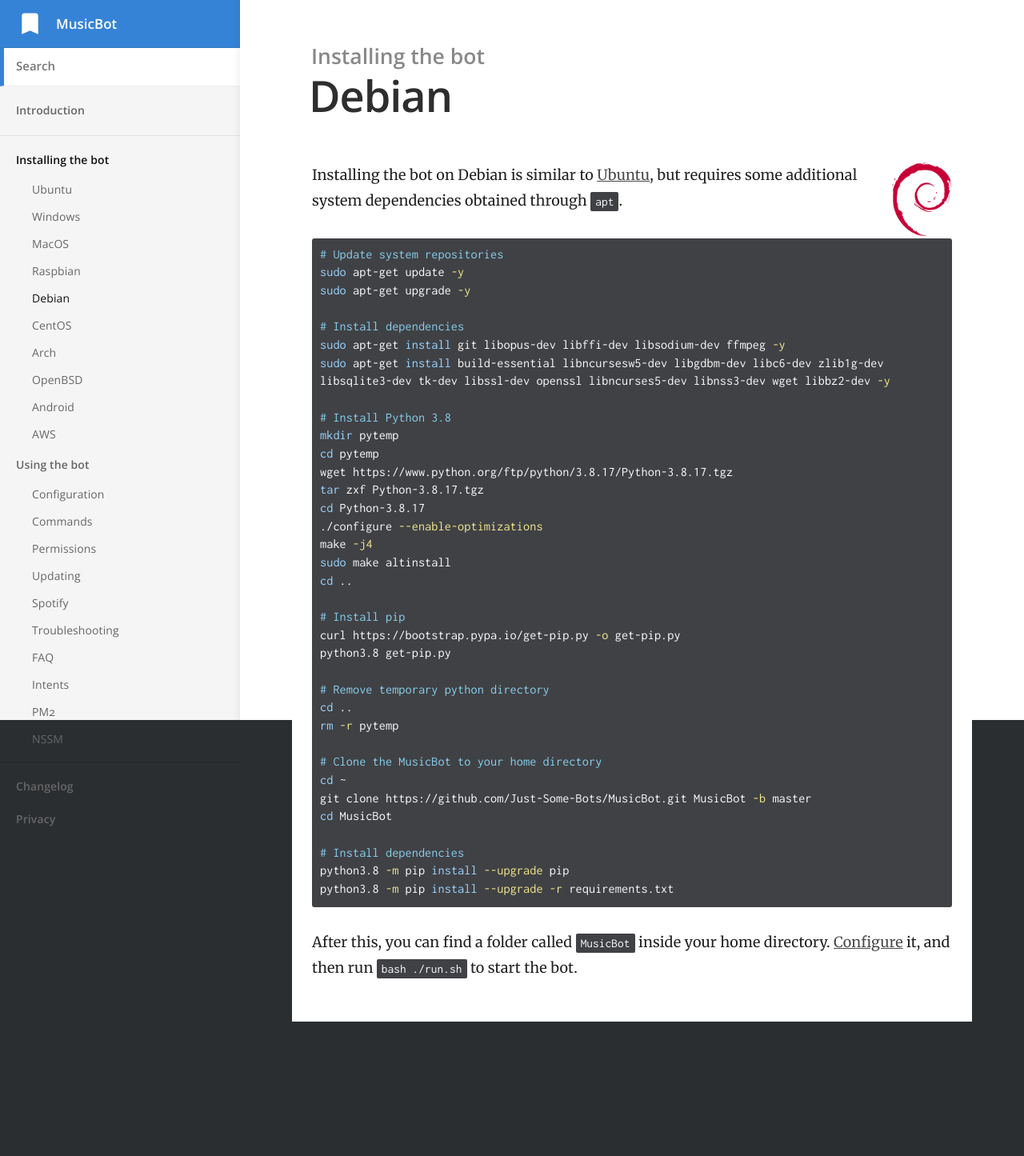
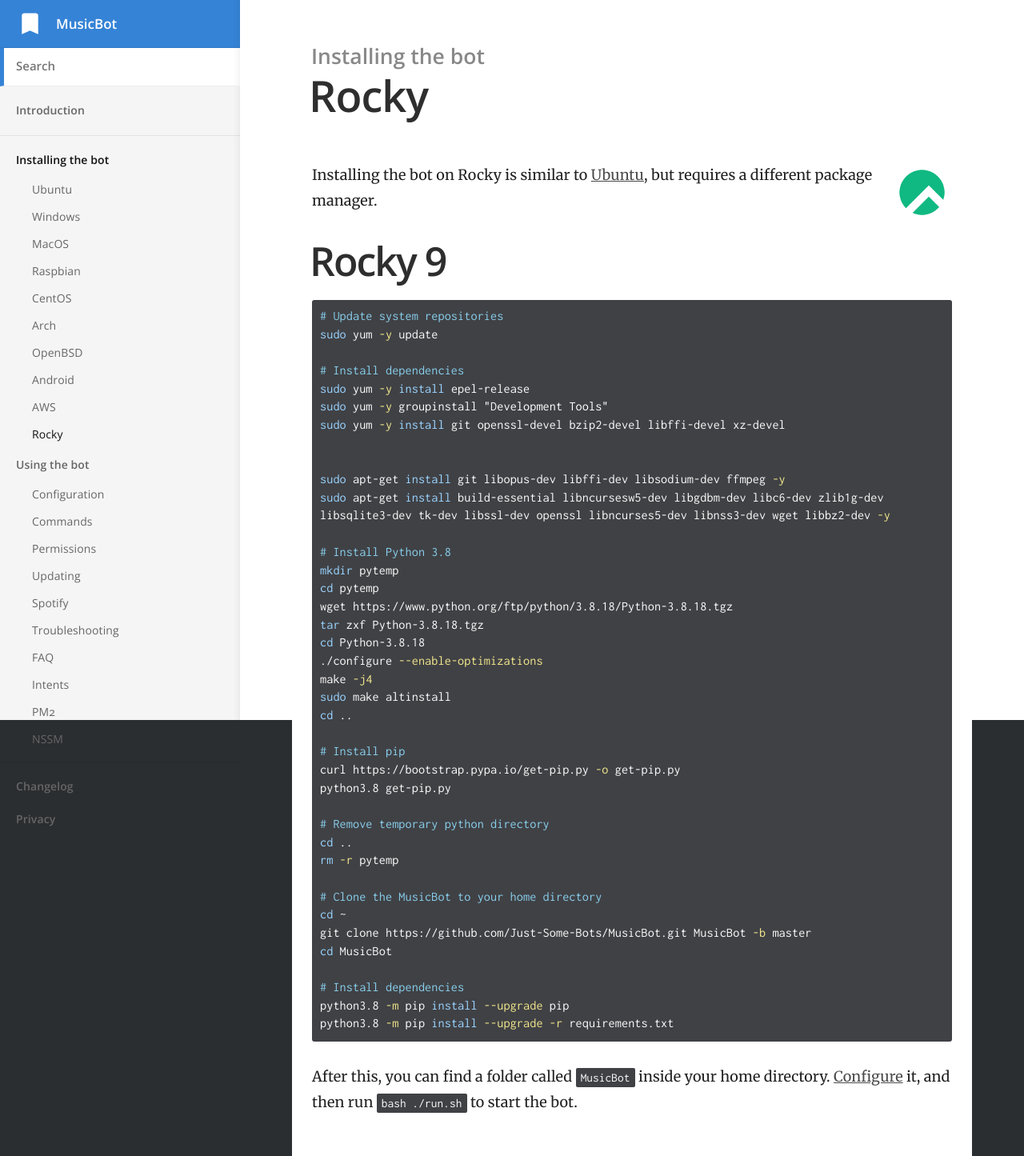
Before and after one commit to Just-Some-Bots/MusicBot, a Jekyll site: the page built from _docs/installing/rocky.md, in a window 1280 px wide. Shown: the whole page at 80% size. Built offline with Jekyll 4.4.1, drawn with Linux system fonts in a browser that asks for light colours; before the commit the page ends 1277 px from its top, so only the background shows below that.

Commit message:
change python to 3.8.18 and get started on rocky guide

```diff
--- a/_docs/installing/debian.md
+++ b/_docs/installing/rocky.md
@@ -1,27 +1,33 @@
 ---
-title: Debian
+title: Rocky
 category: Installing the bot
-order: 5
+order: 11
 ---
-<img class="doc-img" src="{{ site.baseurl }}/images/debian.png" alt="debian" style="width: 75px; float: right;"/>
 
-Installing the bot on Debian is similar to [Ubuntu](/installing/ubuntu), but requires some additional system dependencies obtained through `apt`.
+<img class="doc-img" src="{{ site.baseurl }}/images/rocky.png" alt="rocky" style="width: 75px; float: right;"/>
 
+Installing the bot on Rocky is similar to [Ubuntu](/installing/ubuntu), but requires a different package manager.
+
+# Rocky 9
 ~~~bash
 # Update system repositories
-sudo apt-get update -y
-sudo apt-get upgrade -y
+sudo yum -y update
 
 # Install dependencies
+sudo yum -y install epel-release
+sudo yum -y groupinstall "Development Tools"
+sudo yum -y install git openssl-devel bzip2-devel libffi-devel xz-devel
+
+
 sudo apt-get install git libopus-dev libffi-dev libsodium-dev ffmpeg -y
 sudo apt-get install build-essential libncursesw5-dev libgdbm-dev libc6-dev zlib1g-dev libsqlite3-dev tk-dev libssl-dev openssl libncurses5-dev libnss3-dev wget libbz2-dev -y
 
 # Install Python 3.8
 mkdir pytemp
 cd pytemp
-wget https://www.python.org/ftp/python/3.8.17/Python-3.8.17.tgz
-tar zxf Python-3.8.17.tgz
-cd Python-3.8.17
+wget https://www.python.org/ftp/python/3.8.18/Python-3.8.18.tgz
+tar zxf Python-3.8.18.tgz
+cd Python-3.8.18
 ./configure --enable-optimizations
 make -j4
 sudo make altinstall
```
Also changed, not shown: _docs/installing/windows.md (+1 -1 lines), images/rocky.png (added).
